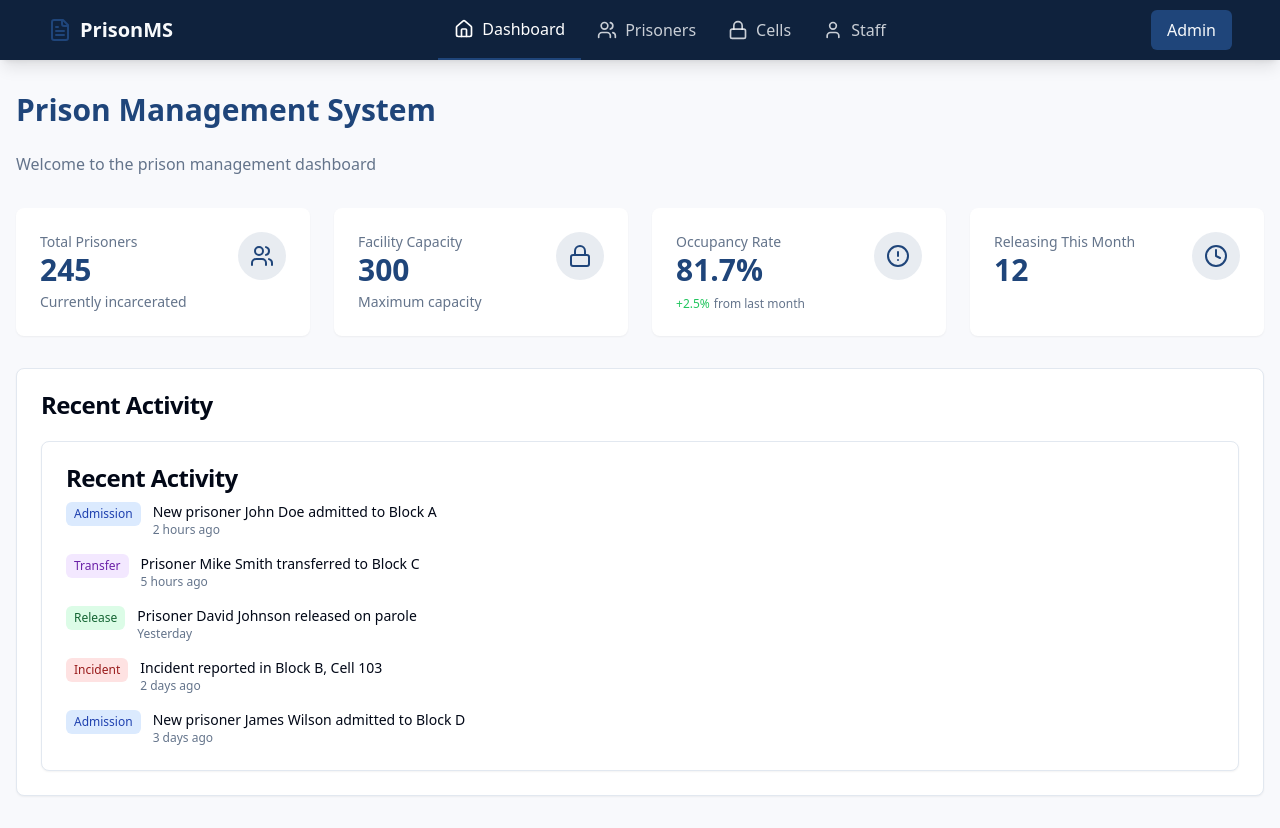
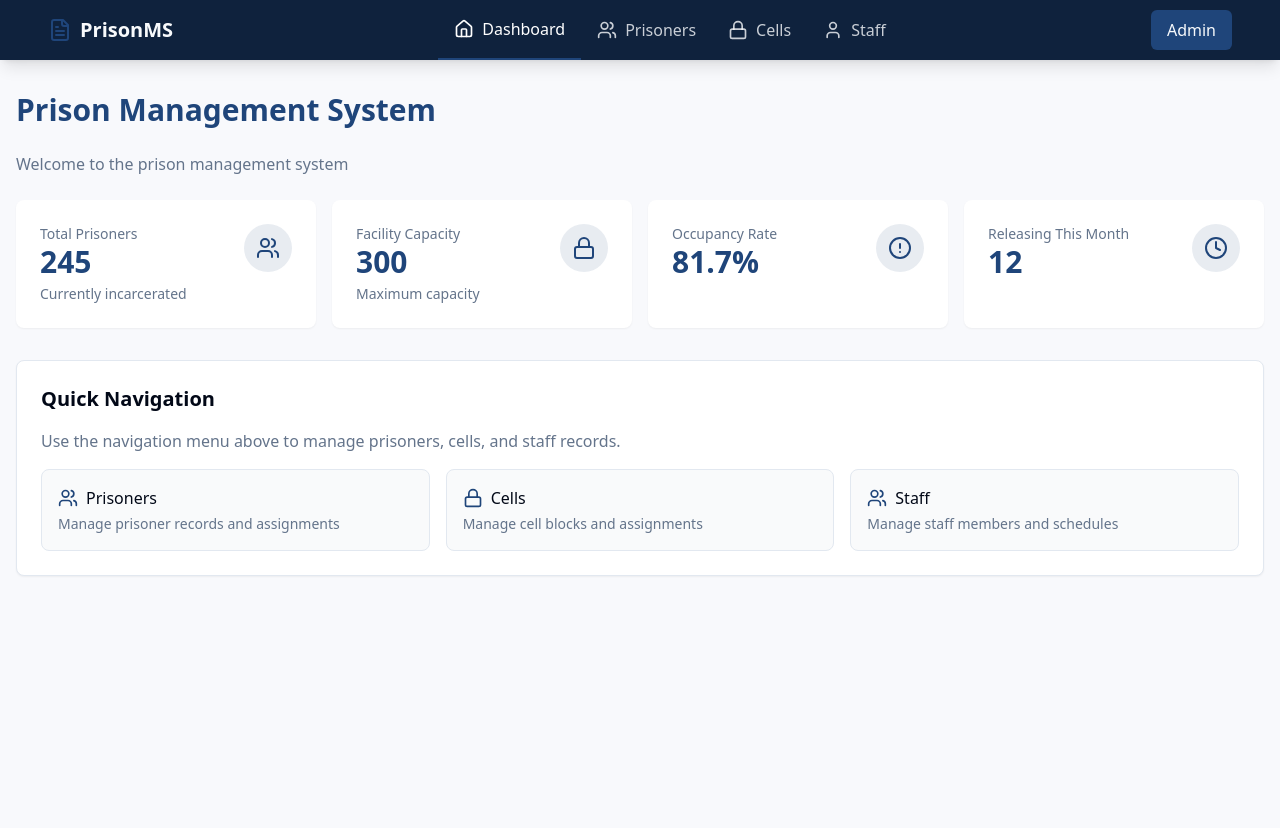
Before and after one commit to parihehe/liberty-control-web, a React (Vite) app: page / in a window 1280 px wide. After the commit the page ends 800 px from the top, so only its background shows below. Built offline with nearby package versions, Linux system fonts and the light colour scheme.

Commit message:
Remove dashboard column and simplify page
Removed the dashboard column and simplified the overall page layout.

```diff
--- a/src/pages/Index.tsx
+++ b/src/pages/Index.tsx
@@ -1,9 +1,7 @@
 
 import { Users, Lock, AlertCircle, Clock } from "lucide-react";
-import { Card, CardContent, CardHeader, CardTitle } from "@/components/ui/card";
 import StatsCard from "@/components/dashboard/StatsCard";
-import RecentActivity from "@/components/dashboard/RecentActivity";
-import { ActivityItem, DashboardStats } from "@/types";
+import { DashboardStats } from "@/types";
 
 const Index = () => {
   // Mock data - in a real application, this would come from an API
@@ -14,45 +12,12 @@ const Index = () => {
     releasingThisMonth: 12
   };
 
-  const recentActivities: ActivityItem[] = [
-    {
-      id: "1",
-      description: "New prisoner John Doe admitted to Block A",
-      type: "admission",
-      timestamp: "2 hours ago"
-    },
-    {
-      id: "2",
-      description: "Prisoner Mike Smith transferred to Block C",
-      type: "transfer",
-      timestamp: "5 hours ago"
-    },
-    {
-      id: "3",
-      description: "Prisoner David Johnson released on parole",
-      type: "release",
-      timestamp: "Yesterday"
-    },
-    {
-      id: "4",
-      description: "Incident reported in Block B, Cell 103",
-      type: "incident",
-      timestamp: "2 days ago"
-    },
-    {
-      id: "5",
-      description: "New prisoner James Wilson admitted to Block D",
-      type: "admission",
-      timestamp: "3 days ago"
-    }
-  ];
-
   return (
     <div className="page-container">
       <h1 className="page-title">Prison Management System</h1>
-      <p className="text-muted-foreground mb-8">Welcome to the prison management dashboard</p>
+      <p className="text-muted-foreground mb-6">Welcome to the prison management system</p>
 
-      <div className="grid grid-cols-1 md:grid-cols-2 lg:grid-cols-4 gap-6 mb-8">
+      <div className="grid grid-cols-1 md:grid-cols-2 lg:grid-cols-4 gap-4 mb-6">
         <StatsCard
           title="Total Prisoners"
           value={stats.totalPrisoners}
@@ -69,7 +34,6 @@ const Index = () => {
           title="Occupancy Rate"
           value={`${stats.occupancyRate}%`}
           icon={AlertCircle}
-          trend={{ value: 2.5, isPositive: true }}
         />
         <StatsCard
           title="Releasing This Month"
@@ -78,15 +42,34 @@ const Index = () => {
         />
       </div>
 
-      <div className="mt-8">
-        <Card>
-          <CardHeader>
-            <CardTitle>Recent Activity</CardTitle>
-          </CardHeader>
-          <CardContent>
-            <RecentActivity activities={recentActivities} />
-          </CardContent>
-        </Card>
+      <div className="mt-8 bg-white p-6 rounded-lg border shadow-sm">
+        <h2 className="text-xl font-semibold mb-4">Quick Navigation</h2>
+        <p className="text-muted-foreground mb-4">
+          Use the navigation menu above to manage prisoners, cells, and staff records.
+        </p>
+        <div className="grid grid-cols-1 md:grid-cols-3 gap-4">
+          <div className="p-4 border rounded-lg bg-accent/20 hover:bg-accent/30 transition-colors">
+            <h3 className="font-medium flex items-center gap-2">
+              <Users className="h-5 w-5 text-primary" />
+              Prisoners
+            </h3>
+            <p className="text-sm text-muted-foreground mt-1">Manage prisoner records and assignments</p>
+          </div>
+          <div className="p-4 border rounded-lg bg-accent/20 hover:bg-accent/30 transition-colors">
+            <h3 className="font-medium flex items-center gap-2">
+              <Lock className="h-5 w-5 text-primary" />
+              Cells
+            </h3>
+            <p className="text-sm text-muted-foreground mt-1">Manage cell blocks and assignments</p>
+          </div>
+          <div className="p-4 border rounded-lg bg-accent/20 hover:bg-accent/30 transition-colors">
+            <h3 className="font-medium flex items-center gap-2">
+              <Users className="h-5 w-5 text-primary" />
+              Staff
+            </h3>
+            <p className="text-sm text-muted-foreground mt-1">Manage staff members and schedules</p>
+          </div>
+        </div>
       </div>
     </div>
   );
```
